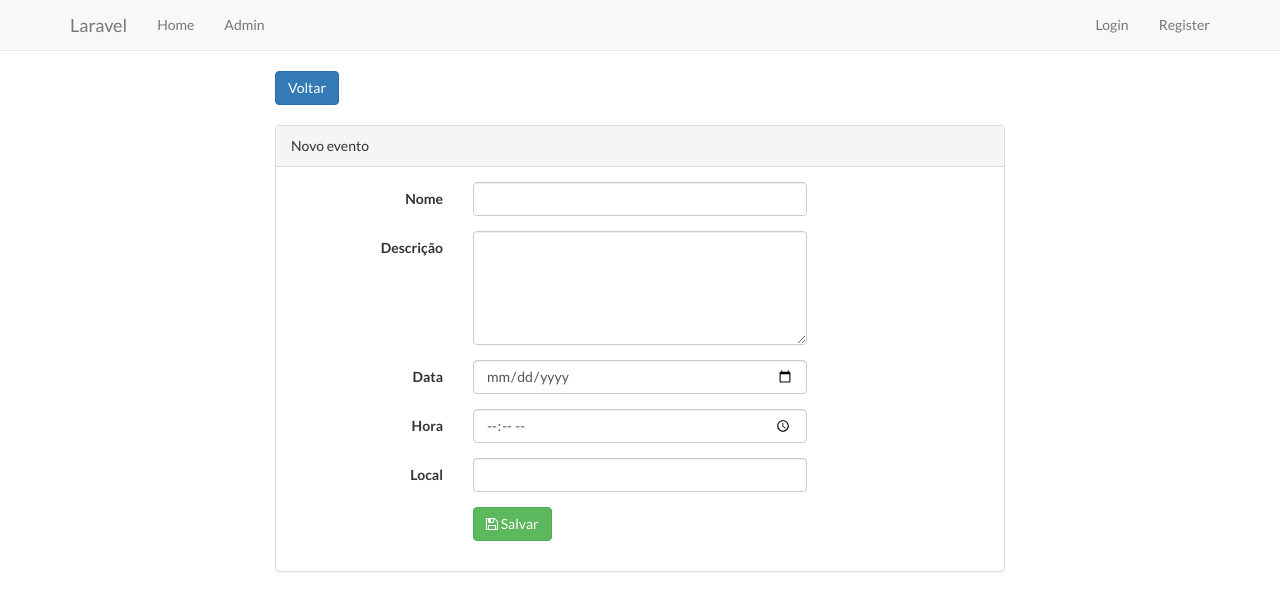
After one commit to lucianalml/ingresso, a Laravel app: template resources/views/admin/eventos/create-edit.blade.php in a window 1280 px wide. The commit adds this page. Shown: the top 611 px of the page. Run offline with Laravel 8, Linux system fonts and the light colour scheme; the template is opened without the code that fills it, so the values that code supplies are empty; settings files or empty folders that the repository lacks are supplied; some libraries are stand-ins or nearby versions.

Commit message:
Gerenciamento de lotes

```diff
--- a/app/Http/Controllers/EventoController.php
+++ b/app/Http/Controllers/EventoController.php
@@ -55,7 +55,8 @@ class EventoController extends Controller
      */
     public function create()
     {
-        return view('admin.eventos.create');
+//        $evento = new Evento;
+        return view('admin.eventos.create-edit');
     }
 
 
@@ -121,7 +122,8 @@ class EventoController extends Controller
     {
 
         $evento = Evento::findOrFail($id);
-        return view('admin.eventos.edit', compact('evento'));
+//        return view('admin.eventos.edit', compact('evento'));
+        return view('admin.eventos.create-edit', compact('evento'));
     }
 
     /**
--- a/app/Http/routes.php
+++ b/app/Http/routes.php
@@ -38,6 +38,10 @@ Route::group(['prefix' => 'admin', 'middleware' => 'admin'], function () {
 	Route::get('evento/{id}/edit', 'EventoController@edit');
 	Route::post('evento/{id}/edit', 'EventoController@update');
 
+// Lotes de um evento
+	Route::get('evento/{evento}/lotes', 'LoteController@index');
+
+
 // Salva novo lote
     Route::post('evento/{evento}/lote', 'LoteController@store');
 
--- /dev/null
+++ b/resources/views/admin/eventos/create-edit.blade.php
@@ -0,0 +1,133 @@
+@extends('layouts.app')
+
+@section('content')
+
+<div class="container">
+	<div class="col-sm-offset-2 col-sm-8">
+
+		<a href="{{ url('admin/eventos') }}" class="btn btn-primary">Voltar</a>
+		<br><br>
+
+        <div class="panel panel-default">
+            <div class="panel-heading">
+
+                @if( isset($evento) )
+					Editando {{ $evento->nome }}
+				@else
+				    Novo evento
+				@endif
+
+            </div>
+
+            <div class="panel-body">
+
+		        <!-- Exibe os erros de validação -->
+		        @include('common.errors')
+
+		        <!-- Form para criar/editar eventos -->
+				@if( isset($evento) )
+				    <form action="{{ url('admin/evento/'.$evento->id.'/edit') }}" method="POST" class="form-horizontal" id="form">
+				@else
+				    <form action="{{ url('admin/evento/create') }}" method="POST" class="form-horizontal" id="form">
+				@endif
+
+		            {{ csrf_field() }}
+
+		            <!-- Nome -->
+		            <div class="form-group">
+		                <label for="nome" class="col-sm-3 control-label">Nome</label>
+
+		                <div class="col-sm-6">
+
+				@if( isset($evento) )
+				    <input type="text" name="nome" id="nome" class="form-control" value="{{ $evento->nome }}">
+				@else
+				    <input type="text" name="nome" id="nome" class="form-control" value="{{ old('nome') }}">
+				@endif
+
+
+		                </div>
+		            </div>
+
+					<!-- Descrição -->
+		            <div class="form-group">
+		                <label for="descricao" class="col-sm-3 control-label">Descrição</label>
+
+		                <div class="col-sm-6">
+		                	<textarea name="descricao" id="descricao" class="form-control" form="form" rows="5">
+							@if( isset($evento) )
+							    {{ $evento->descricao }}
+							@else
+							    {{ old('descricao') }}
+							@endif
+		                	</textarea>
+		                </div>
+		            </div>
+
+
+		            <!-- Data -->
+		            <div class="form-group">
+		                <label for="data" class="col-sm-3 control-label">Data</label>
+
+		                <div class="col-sm-6">
+							@if( isset($evento) )
+							    <input type="date" name="data" id="data" class="form-control" value="{{ $evento->data }}">
+							@else
+								<input type="date" name="data" id="data" class="form-control" value="{{ old('data') }}">
+							@endif
+
+		                </div>
+		            </div>
+
+		            <!-- Hora -->
+		            <div class="form-group">
+		                <label for="hora" class="col-sm-3 control-label">Hora</label>
+
+		                <div class="col-sm-6">
+							@if( isset($evento) )
+							    <input type="time" name="hora" id="hora" class="form-control" value="{{ $evento->hora }}">
+							@else
+								<input type="time" name="hora" id="hora" class="form-control" value="{{ old('hora') }}">
+							@endif
+
+		                </div>
+		            </div>
+
+		            <!-- Local -->
+		            <div class="form-group">
+		                <label for="local" class="col-sm-3 control-label">Local</label>
+
+		                <div class="col-sm-6">
+
+							@if( isset($evento) )
+		                    	<input type="text" name="local" id="local" class="form-control" value="{{ $evento->local }}">
+							@else
+		                    	<input type="text" name="local" id="local" class="form-control" value="{{ old('local') }}">
+							@endif
+
+		                </div>
+		            </div>
+
+
+		            <!-- Botão de salvar -->
+		            <div class="form-group">
+		                <div class="col-sm-offset-3 col-sm-6">
+		                    <button type="submit" class="btn btn-success">
+		                        <i class="fa fa-floppy-o"></i> Salvar
+		                    </button>
+
+		                    <!-- Botão de gerenciar lotes -->
+		                    @if( isset($evento) )
+                            	<a href="{{ url('admin/evento/'.$evento->id.'/lotes') }}" class="btn btn-primary">
+                            	<i class="fa fa-ticket"></i> Gerenciar Lotes</a>
+							@endif
+		                </div>
+		            </div>
+
+		        </form>
+			</div>
+        </div>
+	</div>
+</div>
+
+@endsection
--- a/resources/views/admin/lotes/edit.blade.php
+++ b/resources/views/admin/lotes/edit.blade.php
@@ -4,12 +4,12 @@
 <div class="container">
 	<div class="col-sm-offset-2 col-sm-8">
 
-  			<a href="{{ url('admin/evento/'.$evento->id .'/edit'  ) }}" class="btn btn-primary">Voltar</a>
+  			<a href="{{ url('admin/evento/'.$evento->id .'/lotes'  ) }}" class="btn btn-primary">Voltar</a>
   			<br><br>
 
             <div class="panel panel-default">
                 <div class="panel-heading">
-                    Editando Lote {{ $lote->descricao }}
+                    Editando {{ $lote->descricao }}
                 </div>
 
                 <div class="panel-body">
```
Also changed, not shown: app/Http/Controllers/LoteController.php (+23 -2 lines), resources/views/admin/eventos/create.blade.php (deleted, +0 -89 lines), resources/views/admin/eventos/edit.blade.php (deleted, +0 -163 lines), resources/views/admin/lotes/index.blade.php (added, +90 -0 lines).
